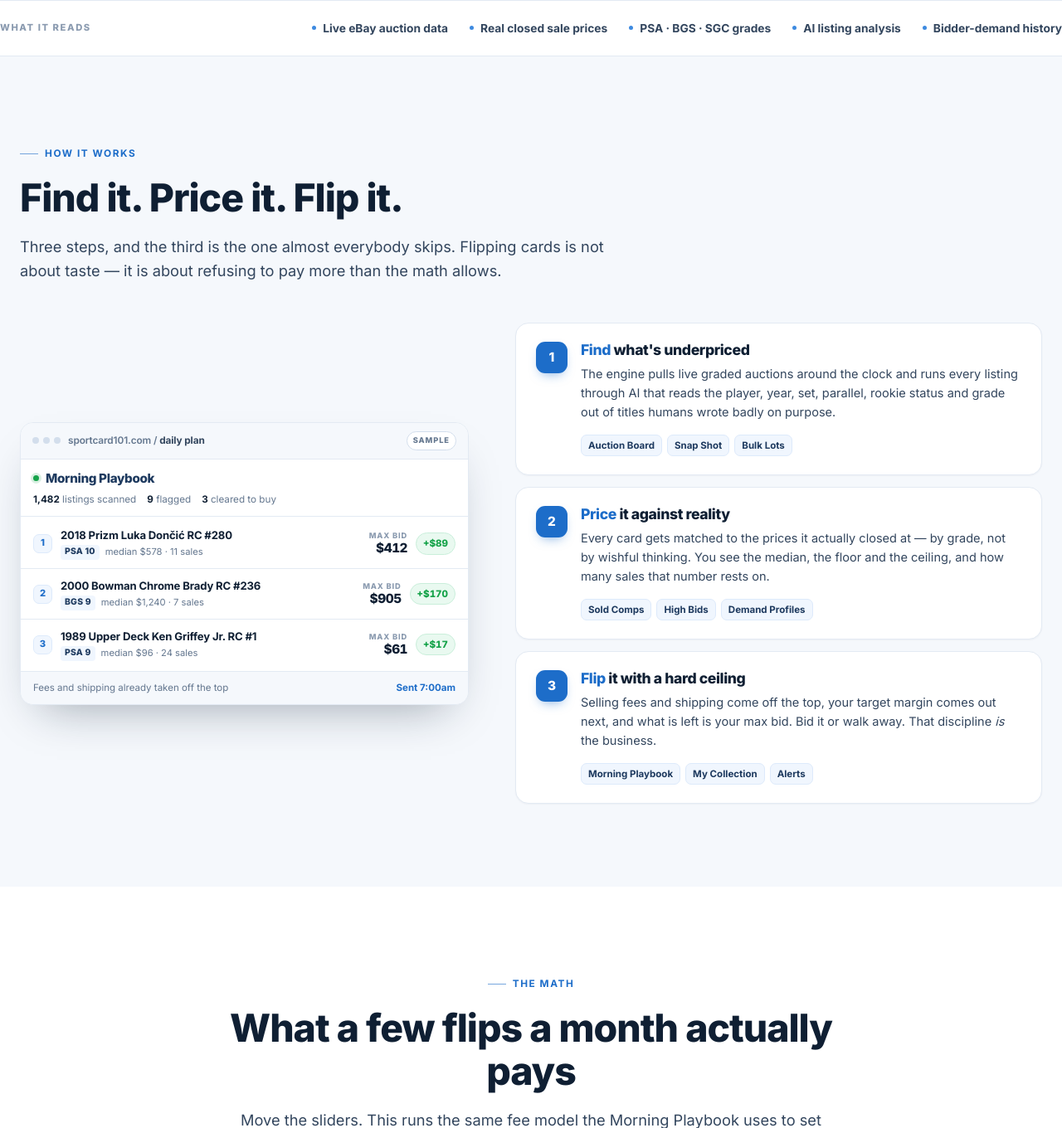
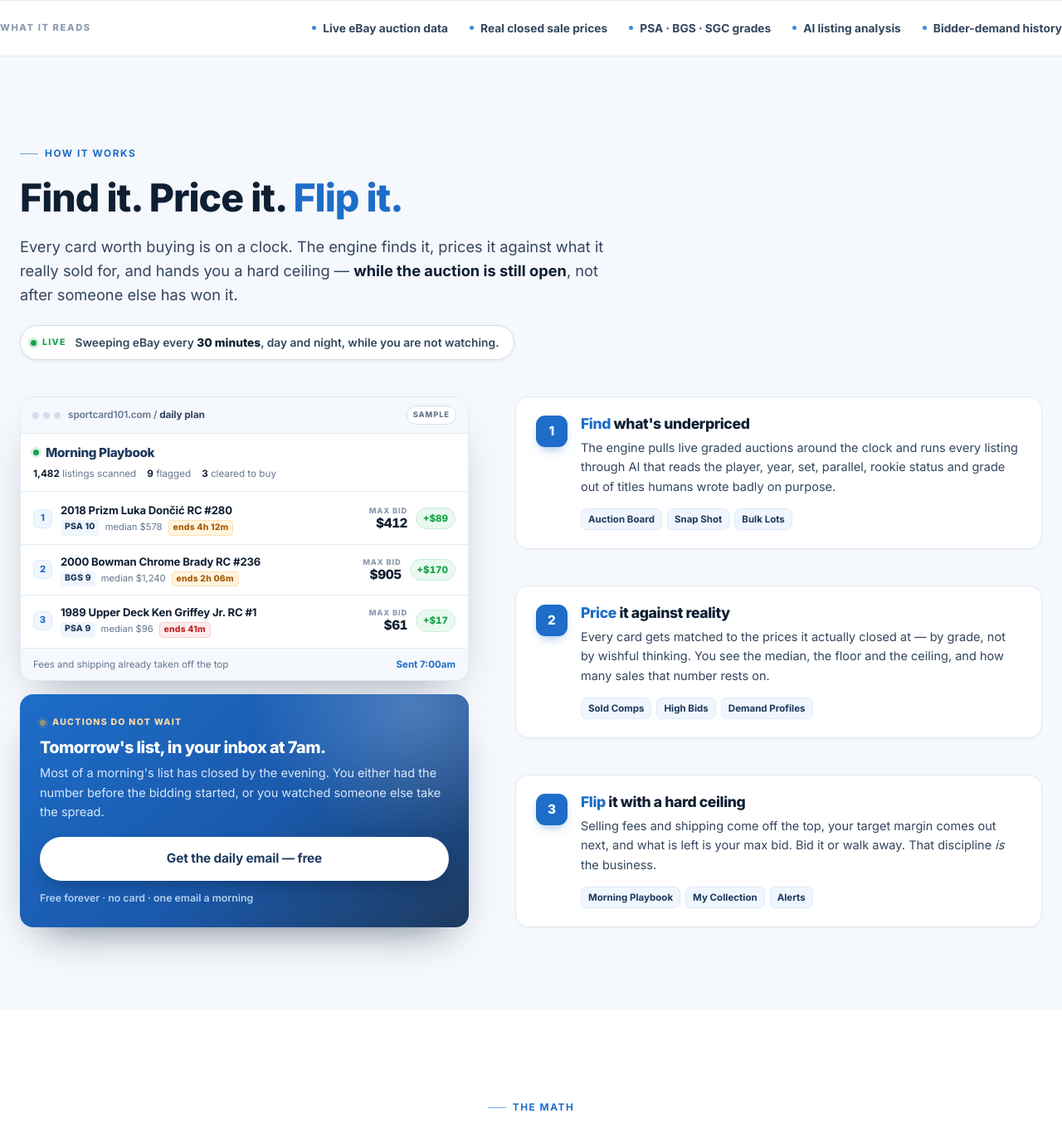
Before and after one commit to aimbluemedia/sportcard101, a PHP site: page / in a window 1280 px wide. Shown: the part 754-2114 px from the top of the page at 83% size. Run offline with PHP 8.4, Linux system fonts and the light colour scheme; data that the repository does not hold is empty; some libraries are stand-ins or nearby versions.

Commit message:
Redesign "How it works" to convert, and even up the two columns
The section sat high on the page, explained the product and then asked for
nothing. It also ran 500px of panel against 800px of steps, which is what
left the hole under the playbook.

Conversion:
- Lede reframed around the clock rather than the method: the ceiling
  arrives while the auction is open, not after someone else has won it.
- A live status line under the heading — the engine really does sweep every
  30 minutes, so the claim is the cron schedule, not decoration.
- Every lot in the playbook now carries an "ends in" chip, amber and then
  red under an hour, so the list reads as perishable rather than as a
  catalogue.
- New CTA block under the panel: the section now has somewhere to go. Blue
  gradient so it is the thing the eye lands on in an otherwise pale band.

Urgency claims are kept to what is structurally true — auctions close,
the sweep runs every 30 minutes — rather than invented counts. The
fabricated numbers stay inside the panel, which is labelled Sample.

Even columns:
- .hm-how-grid goes to align-items: stretch.
- The panel and the CTA live in a flex column; the panel keeps its natural
  height and the CTA takes whatever the steps column leaves over.
- .hm-steps-stack gets align-content: space-between so the three cards
  spread if that column is the shorter one instead.

Both columns measure 640px at 1440, 1280 and 1024. Below 920 they stack,
where equal heights would only add dead space. No horizontal overflow at
390px; pricing cards still equal.

Also fixed: gap on the live bar's flex container was spacing the bold
"30 minutes" away from its comma. The sentence is one span now.

Co-Authored-By: Claude Opus 5 <noreply@anthropic.com>
Claude-Session: https://claude.ai/code/session_011u1kKiGe19jiFif2ZNeQGR

```diff
--- a/assets/home.css
+++ b/assets/home.css
@@ -85,6 +85,8 @@ h1, h2, h3, h4 { margin: 0; font-weight: 800; letter-spacing: -.022em; line-heig
 
 .hm-h2 { font-size: clamp(1.9rem, 4vw, 2.9rem); }
 .hm-lede { font-size: clamp(1rem, 1.5vw, 1.14rem); color: var(--ink-2); max-width: 62ch; margin: 18px 0 0; }
+.hm-lede strong { color: var(--ink); font-weight: 700; }
+.hm-h2 .hl { color: var(--blue-600); }
 
 /* ---------- buttons ---------- */
 
@@ -341,6 +343,13 @@ h1, h2, h3, h4 { margin: 0; font-weight: 800; letter-spacing: -.022em; line-heig
     font-weight: 800; color: var(--blue-700); background: var(--blue-50);
     padding: 0 5px; border-radius: 4px; font-size: .65rem; letter-spacing: .02em;
 }
+/* the clock on each lot — amber, then red once it is closing */
+.hm-row .who .mt .ends {
+    font-weight: 800; font-size: .65rem; letter-spacing: .02em;
+    color: #a85b00; background: #fff4e0; border: 1px solid #ffe0ad;
+    padding: 0 5px; border-radius: 4px;
+}
+.hm-row .who .mt .ends.hot { color: #c02626; background: #fdecec; border-color: #f9cdcd; }
 .hm-row .max { text-align: right; flex: none; min-width: 70px; }
 .hm-row .max .lbl { display: block; font-size: .58rem; font-weight: 800; letter-spacing: .09em; text-transform: uppercase; color: var(--muted-2); line-height: 1.3; }
 .hm-row .max .v { display: block; font-size: .96rem; font-weight: 800; letter-spacing: -.03em; font-variant-numeric: tabular-nums; line-height: 1.2; }
@@ -457,13 +466,67 @@ h1, h2, h3, h4 { margin: 0; font-weight: 800; letter-spacing: -.022em; line-heig
    STEPS — Find. Price. Flip.
    ========================================================================== */
 
-/* panel left, numbered steps right */
+/* live status line under the section heading */
+.hm-live {
+    display: inline-flex; align-items: center; gap: 11px; flex-wrap: wrap;
+    margin: 22px 0 0; padding: 9px 17px 9px 12px; border-radius: 999px;
+    background: #fff; border: 1px solid var(--border-2);
+    font-size: .86rem; font-weight: 600; color: var(--ink-2);
+    box-shadow: 0 2px 10px -5px rgba(15, 31, 51, .22);
+}
+.hm-live b { color: var(--ink); font-weight: 800; }
+.hm-live .live {
+    display: inline-flex; align-items: center; gap: 7px;
+    font-size: .66rem; font-weight: 800; letter-spacing: .12em; text-transform: uppercase;
+    color: var(--green);
+}
+.hm-live .live i {
+    width: 7px; height: 7px; border-radius: 50%; background: var(--green);
+    box-shadow: 0 0 0 3px rgba(22, 163, 74, .18);
+    animation: hm-pulse 2.2s ease-in-out infinite;
+}
+
+/* panel + CTA on the left, numbered steps on the right, both the same height */
 .hm-how-grid {
     display: grid; grid-template-columns: minmax(0, .92fr) minmax(0, 1.08fr);
-    gap: clamp(28px, 4.5vw, 56px); align-items: center; margin-top: 48px;
+    gap: clamp(28px, 4.5vw, 56px); align-items: stretch; margin-top: 44px;
 }
 .hm-how-grid > * { min-width: 0; }
-.hm-steps-stack { display: grid; gap: 14px; }
+
+.hm-panel-col { display: flex; flex-direction: column; gap: 16px; }
+.hm-panel-col .hm-panel { flex: none; }
+
+/* the conversion block — takes whatever height the steps column leaves over */
+.hm-panel-cta {
+    flex: 1; display: flex; flex-direction: column; justify-content: center;
+    position: relative; overflow: hidden;
+    border-radius: var(--radius); padding: 26px 24px;
+    background: linear-gradient(140deg, var(--blue-600) 0%, #1a59ab 55%, var(--blue-700) 100%);
+    color: #fff;
+    box-shadow: 0 24px 48px -26px rgba(13, 31, 51, .65);
+}
+.hm-panel-cta::after {
+    content: ''; position: absolute; inset: 0; pointer-events: none;
+    background: radial-gradient(60% 90% at 88% 6%, rgba(255, 255, 255, .22), transparent 62%);
+}
+.hm-panel-cta > * { position: relative; }
+.hm-panel-cta .k {
+    display: inline-flex; align-items: center; gap: 8px; margin-bottom: 10px;
+    font-size: .66rem; font-weight: 800; letter-spacing: .12em; text-transform: uppercase;
+    color: #ffd9a8;
+}
+.hm-panel-cta .k .dot {
+    width: 7px; height: 7px; border-radius: 50%; background: #ffb43d;
+    box-shadow: 0 0 0 3px rgba(255, 180, 61, .22);
+    animation: hm-pulse 1.8s ease-in-out infinite;
+}
+.hm-panel-cta h3 { color: #fff; font-size: 1.24rem; letter-spacing: -.028em; }
+.hm-panel-cta p { margin: 9px 0 0; font-size: .91rem; color: #d7e7fa; }
+.hm-panel-cta .hm-btn { margin-top: 18px; }
+.hm-panel-cta .fine { margin-top: 11px; font-size: .77rem; color: #b5d1f0; font-weight: 600; }
+
+/* distribute the three steps so the column fills either way */
+.hm-steps-stack { display: grid; gap: 14px; align-content: space-between; }
 
 .hm-step {
     background: #fff; border: 1px solid var(--border); border-radius: var(--radius);
@@ -490,7 +553,8 @@ h1, h2, h3, h4 { margin: 0; font-weight: 800; letter-spacing: -.022em; line-heig
 
 @media (max-width: 920px) {
     .hm-how-grid { grid-template-columns: minmax(0, 1fr); }
-    .hm-panel { max-width: 460px; }
+    /* cap the whole column so the CTA stays the same width as the panel */
+    .hm-panel-col { max-width: 460px; }
 }
 
 /* ==========================================================================
--- a/index.php
+++ b/index.php
@@ -249,14 +249,20 @@ $tools = [
     <div class="hm-wrap">
         <div class="hm-sec-head">
             <p class="hm-eyebrow">How it works</p>
-            <h2 class="hm-h2">Find it. Price it. Flip it.</h2>
+            <h2 class="hm-h2">Find it. Price it. <span class="hl">Flip it.</span></h2>
             <p class="hm-lede">
-                Three steps, and the third is the one almost everybody skips. Flipping cards
-                is not about taste — it is about refusing to pay more than the math allows.
+                Every card worth buying is on a clock. The engine finds it, prices it against
+                what it really sold for, and hands you a hard ceiling — <strong>while the auction
+                is still open</strong>, not after someone else has won it.
+            </p>
+            <p class="hm-live">
+                <span class="live"><i></i> Live</span>
+                <span>Sweeping eBay every <b>30 minutes</b>, day and night, while you are not watching.</span>
             </p>
         </div>
 
         <div class="hm-how-grid">
+          <div class="hm-panel-col">
             <!-- what the Morning Playbook actually looks like -->
             <div class="hm-panel">
                 <div class="hm-mock-bar">
@@ -279,7 +285,7 @@ $tools = [
                         <span class="rank">1</span>
                         <span class="who">
                             <span class="nm">2018 Prizm Luka Dončić RC #280</span>
-                            <span class="mt"><span class="g">PSA 10</span> <span>median $578 · 11 sales</span></span>
+                            <span class="mt"><span class="g">PSA 10</span> <span>median $578</span> <span class="ends">ends 4h 12m</span></span>
                         </span>
                         <span class="max"><span class="lbl">Max bid</span><span class="v">$412</span></span>
                         <span class="pl">+$89</span>
@@ -288,7 +294,7 @@ $tools = [
                         <span class="rank">2</span>
                         <span class="who">
                             <span class="nm">2000 Bowman Chrome Brady RC #236</span>
-                            <span class="mt"><span class="g">BGS 9</span> <span>median $1,240 · 7 sales</span></span>
+                            <span class="mt"><span class="g">BGS 9</span> <span>median $1,240</span> <span class="ends">ends 2h 06m</span></span>
                         </span>
                         <span class="max"><span class="lbl">Max bid</span><span class="v">$905</span></span>
                         <span class="pl">+$170</span>
@@ -297,7 +303,7 @@ $tools = [
                         <span class="rank">3</span>
                         <span class="who">
                             <span class="nm">1989 Upper Deck Ken Griffey Jr. RC #1</span>
-                            <span class="mt"><span class="g">PSA 9</span> <span>median $96 · 24 sales</span></span>
+                            <span class="mt"><span class="g">PSA 9</span> <span>median $96</span> <span class="ends hot">ends 41m</span></span>
                         </span>
                         <span class="max"><span class="lbl">Max bid</span><span class="v">$61</span></span>
                         <span class="pl">+$17</span>
@@ -309,6 +315,18 @@ $tools = [
                     <span class="pb">Sent 7:00am</span>
                 </div>
             </div>
+
+            <aside class="hm-panel-cta">
+                <span class="k"><span class="dot"></span> Auctions do not wait</span>
+                <h3>Tomorrow's list, in your inbox at 7am.</h3>
+                <p>
+                    Most of a morning's list has closed by the evening. You either had the
+                    number before the bidding started, or you watched someone else take the spread.
+                </p>
+                <a class="hm-btn hm-btn-white hm-btn-block" href="/signup.php">Get the daily email — free</a>
+                <span class="fine">Free forever · no card · one email a morning</span>
+            </aside>
+          </div><!-- /.hm-panel-col -->
 
             <div class="hm-steps-stack">
                 <article class="hm-step">
```
